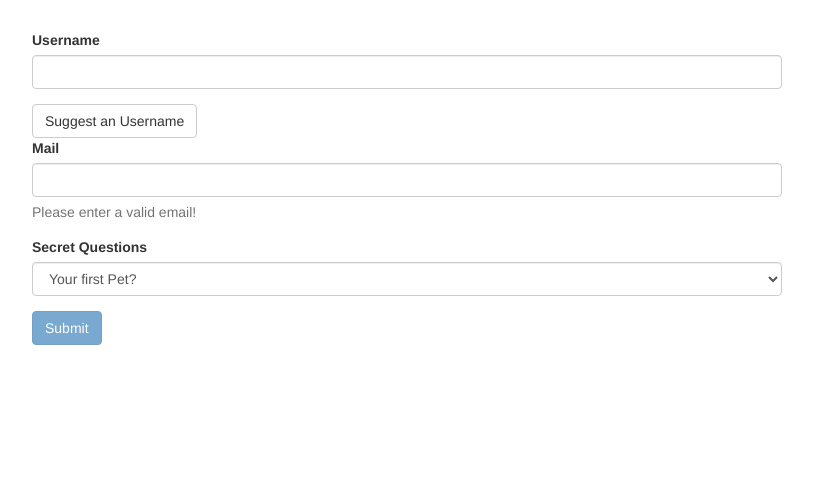
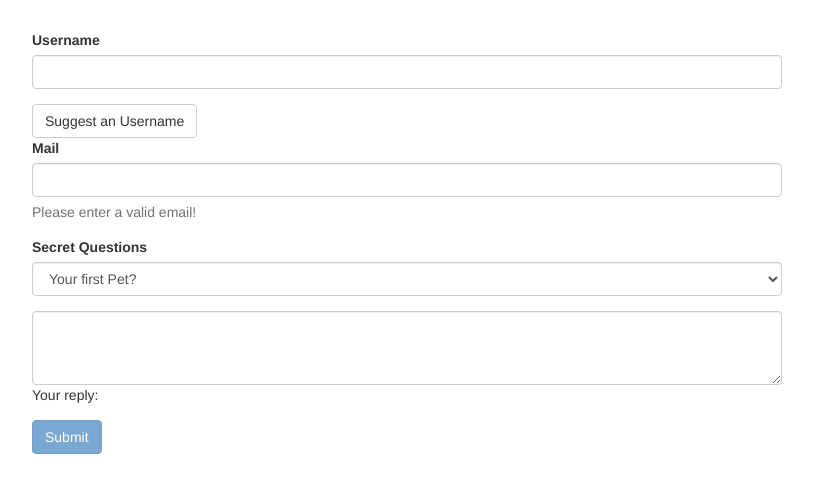
Before and after one commit to jonasdevries/ng-recap-forms-start, an Angular app: page / in a window 1280 px wide. Shown: the top 492 px of the page, without its empty margins (233-1046 px from the left). Built offline with nearby package versions, Linux system fonts and the light colour scheme.

Commit message:
no binding: a input is a control in gn one way binding: give a control a default value (like in the select two way binding: to output the input and give a control a default value

```diff
--- a/src/app/app.component.html
+++ b/src/app/app.component.html
@@ -39,6 +39,15 @@
             <option value="teacher">Your first teacher?</option>
           </select>
         </div>
+        <div class="form-group">
+          <textarea
+            name="questionAnswer"
+            rows="3"
+            class="form-control"
+            [(ngModel)]="answer">
+          </textarea>
+          <p>Your reply: {{ answer }}</p>
+        </div>
         <button
           class="btn btn-primary"
           type="submit"
--- a/src/app/app.component.ts
+++ b/src/app/app.component.ts
@@ -8,6 +8,7 @@
 })
 export class AppComponent {
   @ViewChild('f') signupForm: NgForm;
+  answer: string;
 
   suggestUserName() {
     const suggestedName = 'Superuser';
```
